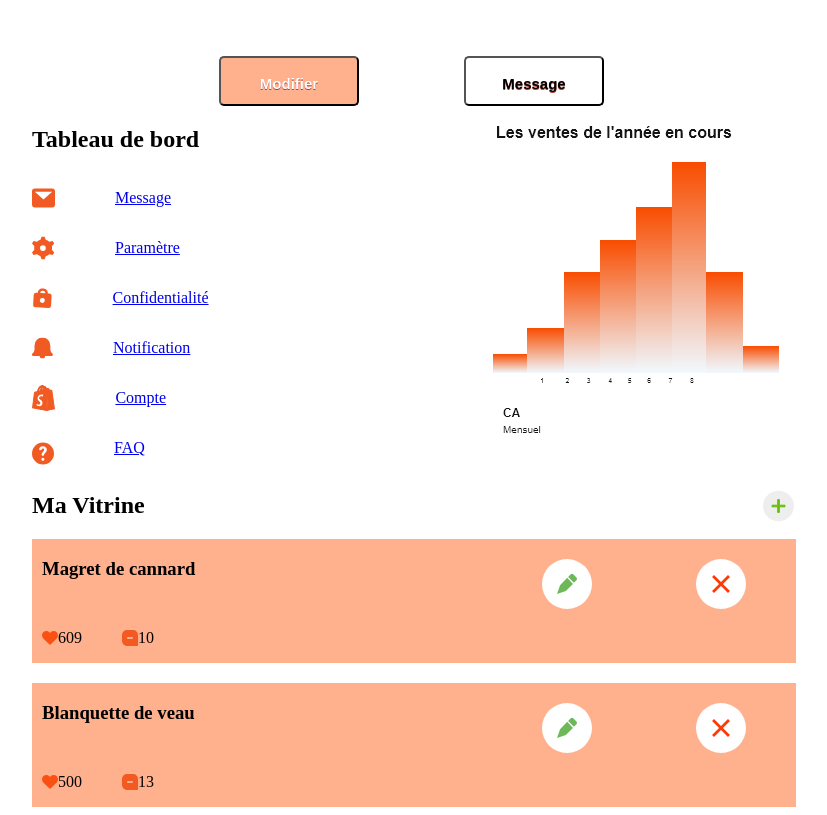
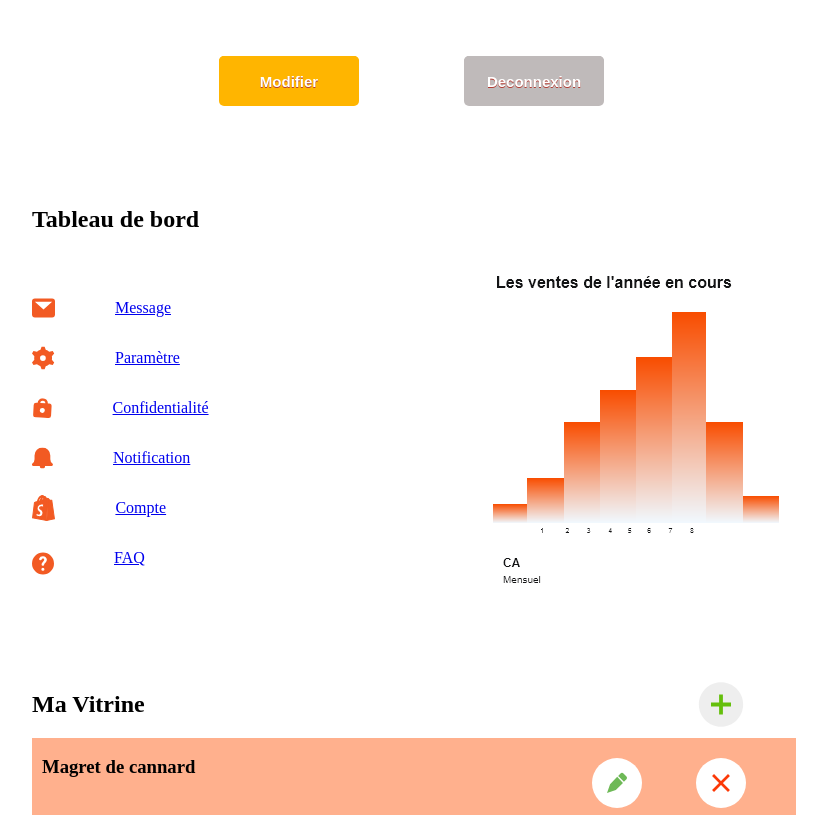
Before and after one commit to Hassiba-BP/PROJET-FOODY-SPOT, a plain HTML site: page profilFoddy.html in a window 1280 px wide. Shown: the part 240-1055 px from the top of the page, without its empty margins (226-1053 px from the left). Drawn offline with Linux system fonts and the light colour scheme.

Commit message:
modif chart

```diff
--- a/profilFoddy.html
+++ b/profilFoddy.html
@@ -23,7 +23,7 @@
                 <button id="Modifier">Modifier</button>
             </label>
             <label for="Message">
-                <button id="Message">Message</button>
+                <button id="Deconnexion">Deconnexion</button>
             </label>
         </div>
     </header>
@@ -64,13 +64,13 @@
 
             </div>
             <div id="part2">
-                <img src="../iconesfoodyspot/Charts.png" alt="graphique">
+                <img src="../iconesfoodyspot/Charts.png" alt="graphique" id="Charts">
             </div>
         </section>
         <section id="maVitrine">
             <div id="Vitrine">
                 <h2 id="titre2">Ma Vitrine</h2>
-                <img src="../maquettefinalise/ajouter.svg" alt="ajouter">
+                <img src="../maquettefinalise/ajouter.svg" alt="ajouter" id="ajout">
             </div>
             <div id="plat1" class="plat">
                 <div id="carte">
@@ -83,8 +83,8 @@
                     </div>
                 </div>
                 <div id="avis">
-                    <img src="../wetransfer-2a396d/favoris.svg"  alt="Notation" class="notif"><p>609</p>
-                    <img src="../maquettefinalise/comments.svg" alt="comments" class="comment"><p>10</p>
+                    <img src="../wetransfer-2a396d/favoris.svg"  alt="Notation" class="notif"><p class="nb">609</p>
+                    <img src="../maquettefinalise/comments.svg" alt="comments" class="comment"><p class="nb">10</p>
                 </div>
             </div>
             <div id="plat2" class="plat">
@@ -98,8 +98,8 @@
                     </div>
                     </div>
                     <div id="avis">
-                        <img src="../wetransfer-2a396d/favoris.svg" alt="Notation" class="notif"><p>500</p>
-                        <img src="../maquettefinalise/comments.svg" alt="comments" class="comment"><p>13</p>
+                        <img src="../wetransfer-2a396d/favoris.svg" alt="Notation" class="notif"><p class="nb">500</p>
+                        <img src="../maquettefinalise/comments.svg" alt="comments" class="comment"><p class="nb">13</p>
                     </div>
             </div>
             <div id="plat3" class="plat">
@@ -113,8 +113,8 @@
                     </div>
                     </div>
                     <div id="avis">
-                        <img src="../wetransfer-2a396d/favoris.svg" alt="Notation" class="notif"><p>900</p>
-                        <img src="../maquettefinalise/comments.svg" alt="comments" class="comment"><p>25</p>
+                        <img src="../wetransfer-2a396d/favoris.svg" alt="Notation" class="notif"><p class="nb">900</p>
+                        <img src="../maquettefinalise/comments.svg" alt="comments" class="comment"><p class="nb">25</p>
                     </div>
             </div>
             <div id="plat4" class="plat">
@@ -128,8 +128,8 @@
                     </div>
                     </div>
                     <div id="avis">
-                        <img src="../wetransfer-2a396d/favoris.svg" alt="Notation" class="notif"><p>200</p>
-                        <img src="../maquettefinalise/comments.svg" alt="comments" class="comment"><p>35</p>
+                        <img src="../wetransfer-2a396d/favoris.svg" alt="Notation" class="notif"><p class="nb">200</p>
+                        <img src="../maquettefinalise/comments.svg" alt="comments" class="comment"><p class="nb">35</p>
                     </div>
             </div>
         </section>
--- a/profilFoody.css
+++ b/profilFoody.css
@@ -17,10 +17,15 @@ header{
     justify-content: center;
 }
 #Modifier{
-    -moz-box-shadow:inset 0px 39px 0px -24px #ffb08d;
-	-webkit-box-shadow:inset 0px 39px 0px -24px #ffb08d;
-	box-shadow:inset 0px 39px 0px -24px #ffb08d;
-	background-color:#ffb08d;
+    -moz-box-shadow:inset 0px 39px 0px -24px #FFB500
+
+    ;
+	-webkit-box-shadow:inset 0px 39px 0px -24px #FFB500
+
+    ;
+	box-shadow:inset 0px 39px 0px -24px #FFB500
+    ;
+	background-color:#FFB500;
 	-webkit-border-top-left-radius:5px;
 	-moz-border-radius-topleft:5px;
 	border-top-left-radius:5px;
@@ -47,13 +52,19 @@ width:140px;
 	text-align:center;
 	text-shadow:0px 1px 0px #b23e35;
     margin-right: 5px;
+    border: none;
+    cursor: pointer;
 }
-#Message{
+#Deconnexion{
     margin-left: 100px;
-    -moz-box-shadow:inset 0px 39px 0px -24px white;
-	-webkit-box-shadow:inset 0px 39px 0px -24px white;
-	box-shadow:inset 0px 39px 0px -24px white;
-	background-color:white;
+    -moz-box-shadow:inset 0px 39px 0px -24px #BFBABA
+    ;
+	-webkit-box-shadow:inset 0px 39px 0px -24px #BFBABA
+    ;
+	box-shadow:inset 0px 39px 0px -24px #BFBABA
+    ;
+	background-color:#BFBABA
+    ;
 	-webkit-border-top-left-radius:5px;
 	-moz-border-radius-topleft:5px;
 	border-top-left-radius:5px;
@@ -68,7 +79,7 @@ width:140px;
 	border-bottom-left-radius:5px;
 text-indent:0;
 	display:inline-block;
-	color:black;
+	color:white;
 	font-family:arial;
 	font-size:15px;
 	font-weight:bold;
@@ -80,12 +91,19 @@ width:140px;
 	text-align:center;
 	text-shadow:0px 1px 0px #b23e35;
     margin-right: 5px;
+    border: none;
+    cursor: pointer;
 }
 /*Tableau de bord*/
 #tableauDeBord{
     padding:0px 250px 0px 250px;
     display: flex;
     justify-content: space-between;
+    margin-top: 50px;
+}
+#Titre1{
+    margin-top: 50px;
+    margin-bottom: 50px;
 }
 #Icone{
    display: flex;
@@ -108,10 +126,14 @@ width:140px;
 .liensTab{
     padding-left: 60px;
 }
+#Charts{
+    margin-top:100px;
+}
 
 /*Ma vitrine*/
 #maVitrine{
     padding:0px 250px 0px 250px;
+    margin-top: 50px;
 }
 #Vitrine{
     display: flex;
@@ -141,7 +163,7 @@ width:140px;
     justify-content: space-between;
 }
 .modif{
-    padding-right: 100px;
+    padding-right: 50px;
     padding-top: 20px;
     width: 50px;
     cursor: pointer;
@@ -156,11 +178,21 @@ width:140px;
 }
 .notif{
     padding-left: 10px;
+    cursor: pointer;
 }
 .comment{
     padding-left: 40px;
+    cursor: pointer;
+}
+.nb{
+    margin-left: 20px;
 }
 
+#ajout{
+    padding-right: 50px;
+    width: 50px;
+    cursor: pointer;
+}
 
 /*Responsive*/
 @media (max-width:667px){
```
